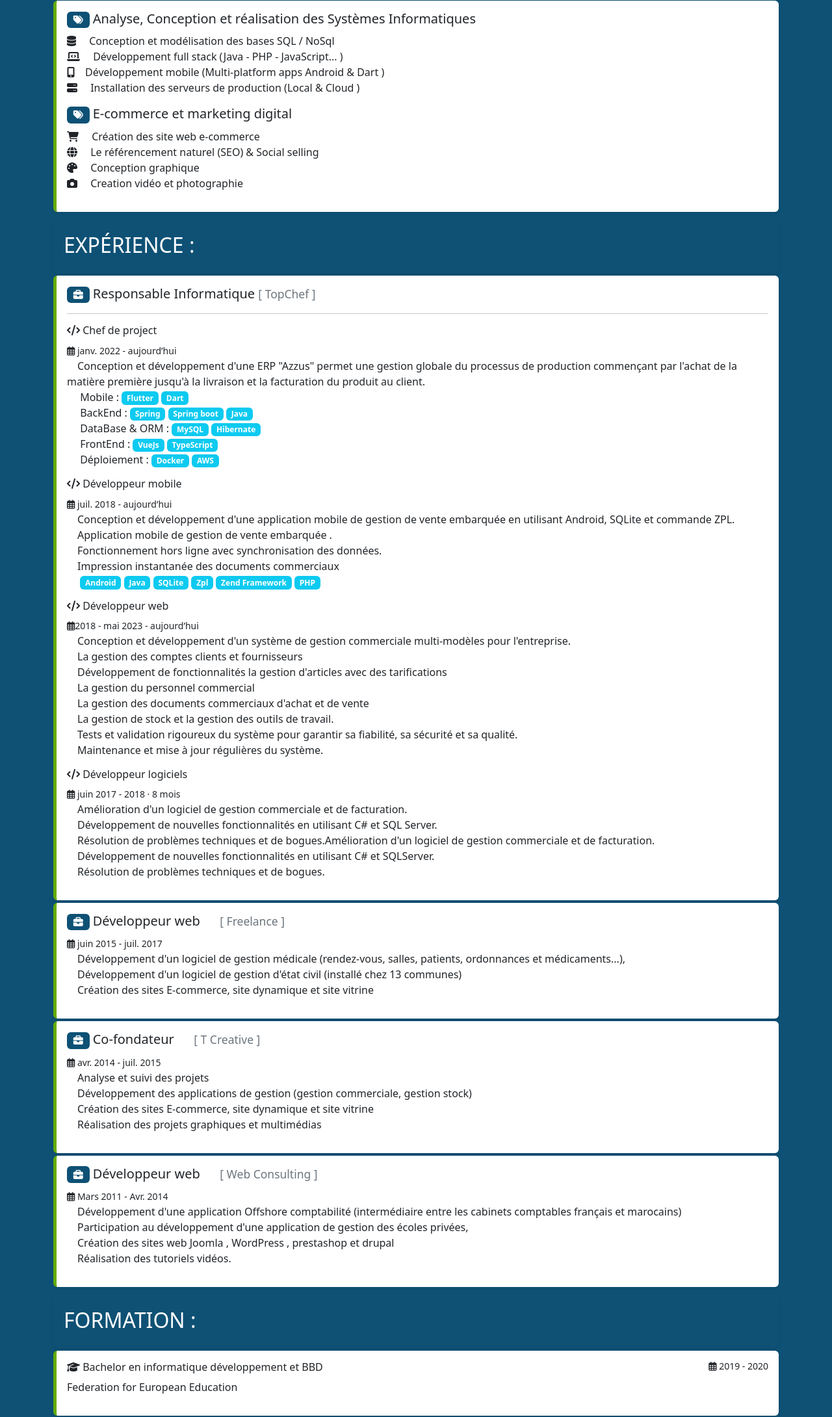
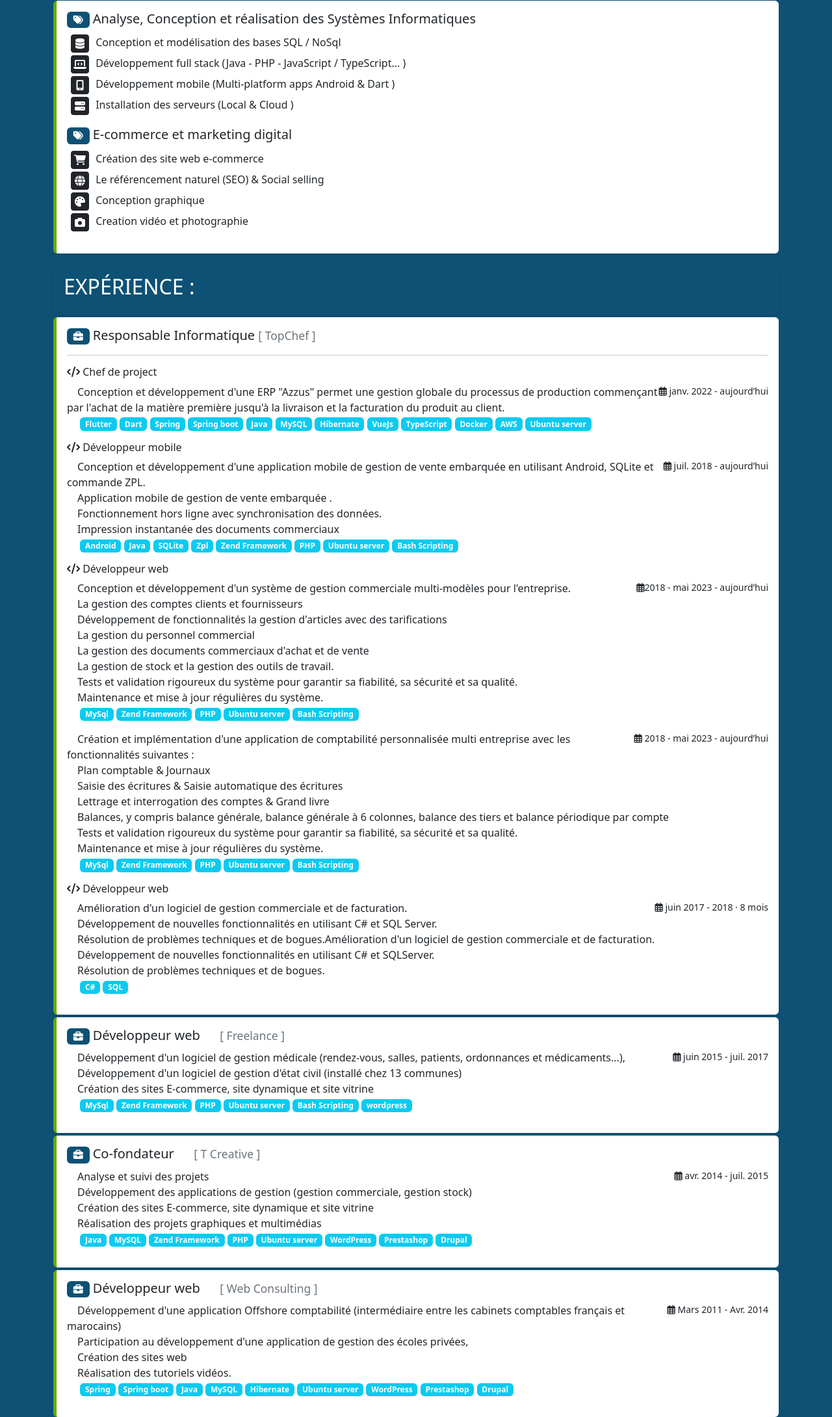
Before and after one commit to Fayssalbn/Resume_fenix.ma, a website: page index.html in a window 1280 px wide. Shown: the part 271-2451 px from the top of the page at 65% size. Drawn offline with nearby package versions, Linux system fonts and the light colour scheme.

Commit message:
init cv 1

```diff
--- a/index.html
+++ b/index.html
@@ -26,61 +26,80 @@
             <h2 class="text-uppercase">Compétences : </h2>
         </div>
         <div class="shadow-sm p-3 mb-3 bg-body rounded border-start border-secondary border-5">
-            <h5><span class="badge text-bg-primary"><i class="fa-solid fa-tags"></i></span>  Analyse, Conception et réalisation des Systèmes Informatiques</h5>
+            <h5><span class="badge text-bg-primary"><i class="fa-solid fa-tags"></i></span> Analyse, Conception et
+                réalisation des Systèmes Informatiques</h5>
             <ul class="list-unstyled">
-                <li><i class="fa-solid fa-database"></i> &emsp;Conception et modélisation des bases SQL / NoSql</li>
-                <li><i class="fa-solid fa-laptop-code"></i>&emsp; Développement full stack (Java - PHP - JavaScript... )</li>
-                <li><i class="fa-solid fa-mobile-screen-button"></i>&emsp;Développement mobile (Multi-platform apps Android & Dart )</li>
-                <li><i class="fa-solid fa-server"></i>&emsp; Installation des serveurs de production (Local & Cloud )</li>
+
+                <li><span class="fa-stack"><i class="fa-solid fa-square fa-stack-2x"></i><i
+                        class="fa  fa-database fa-stack-1x fa-inverse"></i></span> Conception et modélisation des bases
+                    SQL / NoSql
+                </li>
+                <li><span class="fa-stack"><i class="fa-solid fa-square fa-stack-2x"></i><i
+                        class="fa-solid fa-laptop-code fa-stack-1x fa-inverse"></i></span> Développement full stack
+                    (Java - PHP - JavaScript / TypeScript... )
+                </li>
+                <li><span class="fa-stack"><i class="fa-solid fa-square fa-stack-2x"></i><i
+                        class="fa-solid fa-mobile-screen-button fa-stack-1x fa-inverse"></i></span> Développement mobile
+                    (Multi-platform apps Android & Dart )
+                </li>
+                <li><span class="fa-stack"><i class="fa-solid fa-square fa-stack-2x"></i><i
+                        class="fa-solid fa-server fa-stack-1x fa-inverse"></i></span>  </i>Installation des serveurs
+                    (Local & Cloud )
+                </li>
             </ul>
-            <h5><span class="badge text-bg-primary"><i class="fa-solid fa-tags"></i></span>  E-commerce et marketing digital</h5>
+            <h5><span class="badge text-bg-primary"><i class="fa-solid fa-tags"></i></span> E-commerce et marketing
+                digital</h5>
             <ul class="list-unstyled">
-                <li><i class="fa-solid fa-cart-shopping"></i>&emsp; Création des site web e-commerce</li>
-                <li><i class="fa-solid fa-globe"></i>&emsp; Le référencement naturel (SEO) & Social selling</li>
-                <li><i class="fa-solid fa-palette"></i>&emsp; Conception graphique</li>
-                <li><i class="fa-solid fa-camera"></i>&emsp; Creation vidéo et photographie</li>
+                <li><span class="fa-stack"><i class="fa-solid fa-square fa-stack-2x"></i><i
+                        class="fa-solid fa-cart-shopping fa-stack-1x fa-inverse"></i></span> Création des site web
+                    e-commerce
+                </li>
+                <li><span class="fa-stack"><i class="fa-solid fa-square fa-stack-2x"></i><i
+                        class="fa-solid fa-globe fa-stack-1x fa-inverse"></i></span> Le référencement naturel (SEO) &
+                    Social selling
+                </li>
+                <li><span class="fa-stack"><i class="fa-solid fa-square fa-stack-2x"></i><i
+                        class="fa-solid fa-palette fa-stack-1x fa-inverse"></i></span> Conception graphique
+                </li>
+                <li><span class="fa-stack"><i class="fa-solid fa-square fa-stack-2x"></i><i
+                        class="fa-solid fa-camera fa-stack-1x fa-inverse"></i></span> Creation vidéo et photographie
+                </li>
             </ul>
         </div>
         <div class="shadow-sm p-3 mb-1 text-bg-primary rounded">
             <h2 class="text-uppercase">Expérience : </h2>
         </div>
         <div class="shadow-sm p-3 mb-1 bg-body rounded border-start border-secondary border-5">
-            <h5><span class="badge text-bg-primary"> <i class="fa-solid fa-briefcase"></i> </span> Responsable Informatique <small class="text-muted">[ TopChef ]</small></h5>
+            <h5><span class="badge text-bg-primary"> <i class="fa-solid fa-briefcase"></i> </span> Responsable
+                Informatique <small class="text-muted">[ TopChef ]</small></h5>
             <hr>
             <h6><i class="fa-solid fa-code"></i> Chef de project</h6>
             <ul class="list-unstyled">
-                <li><small><i class="fa-regular fa-calendar-days"></i> janv. 2022 - aujourd’hui </small></li>
-                <li>&emsp;Conception et développement d'une ERP "Azzus" permet une gestion globale du processus de production commençant par l'achat de la matière première jusqu'à la livraison et la facturation du produit au client.</li>
+                <li><small class="float-end"><i class="fa-regular fa-calendar-days"></i> janv. 2022 - aujourd’hui
+                </small></li>
+                <li>&emsp;Conception et développement d'une ERP "Azzus" permet une gestion globale du processus de
+                    production commençant par l'achat de la matière première jusqu'à la livraison et la facturation du
+                    produit au client.
+                </li>
                 <li>&emsp;
-                    Mobile :
                     <span class="badge bg-info">Flutter</span>
                     <span class="badge bg-info">Dart</span>
-                </li>
-                <li>&emsp;
-                    BackEnd :
                     <span class="badge bg-info">Spring</span>
                     <span class="badge bg-info">Spring boot</span>
                     <span class="badge bg-info">Java</span>
-                </li>
-                <li>&emsp;
-                    DataBase & ORM :
                     <span class="badge bg-info">MySQL</span>
                     <span class="badge bg-info">Hibernate</span>
-                </li>
-                <li>&emsp;
-                    FrontEnd :
                     <span class="badge bg-info">VueJs</span>
                     <span class="badge bg-info">TypeScript</span>
-                </li>
-                <li>&emsp;
-                    Déploiement :
                     <span class="badge bg-info">Docker</span>
                     <span class="badge bg-info">AWS</span>
+                    <span class="badge bg-info">Ubuntu server</span>
                 </li>
             </ul>
             <h6><i class="fa-solid fa-code"></i> Développeur mobile</h6>
             <ul class="list-unstyled">
-                <li><small><i class="fa-regular fa-calendar-days"></i> juil. 2018 - aujourd’hui </small></li>
+                <li><small class="float-end"><i class="fa-regular fa-calendar-days"></i> juil. 2018 - aujourd’hui
+                </small></li>
                 <li>&emsp;Conception et développement d'une application mobile de gestion de vente embarquée en
                     utilisant Android, SQLite et commande ZPL.
                 </li>
@@ -94,12 +113,17 @@
                     <span class="badge bg-info">Zpl</span>
                     <span class="badge bg-info">Zend Framework</span>
                     <span class="badge bg-info">PHP</span>
+                    <span class="badge bg-info">Ubuntu server</span>
+                    <span class="badge bg-info">Bash Scripting</span>
                 </li>
             </ul>
             <h6><i class="fa-solid fa-code"></i> Développeur web</h6>
             <ul class="list-unstyled">
-                <li><small><i class="fa-regular fa-calendar-days"></i>2018 - mai 2023 - aujourd’hui </small></li>
-                <li>&emsp;Conception et développement d'un système de gestion commerciale multi-modèles pour l'entreprise.</li>
+                <li><small class="float-end"><i class="fa-regular fa-calendar-days"></i>2018 - mai 2023 - aujourd’hui
+                </small></li>
+                <li>&emsp;Conception et développement d'un système de gestion commerciale multi-modèles pour
+                    l'entreprise.
+                </li>
                 <ul class="list-unstyled">
                     <li>&emsp;La gestion des comptes clients et fournisseurs</li>
                     <li>&emsp;Développement de fonctionnalités la gestion d'articles avec des tarifications</li>
@@ -107,90 +131,186 @@
                     <li>&emsp;La gestion des documents commerciaux d'achat et de vente</li>
                     <li>&emsp;La gestion de stock et la gestion des outils de travail.</li>
                 </ul>
-                <li>&emsp;Tests et validation rigoureux du système pour garantir sa fiabilité, sa sécurité et sa qualité.</li>
+                <li>&emsp;Tests et validation rigoureux du système pour garantir sa fiabilité, sa sécurité et sa
+                    qualité.
+                </li>
                 <li>&emsp;Maintenance et mise à jour régulières du système.</li>
+                <li>&emsp;
+                    <span class="badge bg-info">MySql</span>
+                    <span class="badge bg-info">Zend Framework</span>
+                    <span class="badge bg-info">PHP</span>
+                    <span class="badge bg-info">Ubuntu server</span>
+                    <span class="badge bg-info">Bash Scripting</span>
+                </li>
             </ul>
-            <h6> <i class="fa-solid fa-code"></i> Développeur logiciels </h6>
             <ul class="list-unstyled">
-                <li><small><i class="fa-regular fa-calendar-days"></i> juin 2017 - 2018 · 8 mois</small></li>
+                <li><small class="float-end"><i class="fa-regular fa-calendar-days"></i> 2018 - mai 2023 - aujourd’hui
+                </small></li>
+                <li>&emsp;Création et implémentation d'une application de comptabilité personnalisée multi entreprise
+                    avec les fonctionnalités suivantes :
+                </li>
+                <ul class="list-unstyled">
+                    <li>&emsp;Plan comptable & Journaux</li>
+                    <li>&emsp;Saisie des écritures & Saisie automatique des écritures</li>
+                    <li>&emsp;Lettrage et interrogation des comptes & Grand livre</li>
+                    <li>&emsp;Balances, y compris balance générale, balance générale à 6 colonnes, balance des tiers et
+                        balance périodique par compte
+                    </li>
+                </ul>
+                <li>&emsp;Tests et validation rigoureux du système pour garantir sa fiabilité, sa sécurité et sa
+                    qualité.
+                </li>
+                <li>&emsp;Maintenance et mise à jour régulières du système.</li>
+                <li>&emsp;
+                    <span class="badge bg-info">MySql</span>
+                    <span class="badge bg-info">Zend Framework</span>
+                    <span class="badge bg-info">PHP</span>
+                    <span class="badge bg-info">Ubuntu server</span>
+                    <span class="badge bg-info">Bash Scripting</span>
+                </li>
+            </ul>
+            <h6><i class="fa-solid fa-code"></i> Développeur web </h6>
+            <ul class="list-unstyled">
+                <li><small class="float-end"><i class="fa-regular fa-calendar-days"></i> juin 2017 - 2018 · 8
+                    mois</small></li>
                 <li>&emsp;Amélioration d'un logiciel de gestion commerciale et de facturation.</li>
                 <li>&emsp;Développement de nouvelles fonctionnalités en utilisant C# et SQL Server.</li>
-                <li>&emsp;Résolution de problèmes techniques et de bogues.Amélioration d'un logiciel de gestion commerciale et de facturation.</li>
+                <li>&emsp;Résolution de problèmes techniques et de bogues.Amélioration d'un logiciel de gestion
+                    commerciale et de facturation.
+                </li>
                 <li>&emsp;Développement de nouvelles fonctionnalités en utilisant C# et SQLServer.</li>
                 <li>&emsp;Résolution de problèmes techniques et de bogues.</li>
+                <li>&emsp;
+                    <span class="badge bg-info">C#</span>
+                    <span class="badge bg-info">SQL</span>
+
+                </li>
             </ul>
         </div>
         <div class="shadow-sm p-3 mb-1 bg-body rounded border-start border-secondary border-5">
-            <h5><span class="badge text-bg-primary"> <i class="fa-solid fa-briefcase"></i></span> Développeur web &emsp; <small class="text-muted text-end">[ Freelance ]</small></h5>
+            <h5><span class="badge text-bg-primary"> <i class="fa-solid fa-briefcase"></i></span> Développeur web &emsp;
+                <small class="text-muted text-end">[ Freelance ]</small></h5>
             <ul class="list-unstyled">
-                <li><small><i class="fa-regular fa-calendar-days"></i> juin 2015 - juil. 2017</small></li>
-                <li>&emsp;Développement d'un logiciel de gestion médicale (rendez-vous, salles, patients, ordonnances et médicaments...),</li>
+                <li><small class="float-end"><i class="fa-regular fa-calendar-days"></i> juin 2015 - juil. 2017</small>
+                </li>
+                <li>&emsp;Développement d'un logiciel de gestion médicale (rendez-vous, salles, patients, ordonnances et
+                    médicaments...),
+                </li>
                 <li>&emsp;Développement d'un logiciel de gestion d'état civil (installé chez 13 communes)</li>
                 <li>&emsp;Création des sites E-commerce, site dynamique et site vitrine</li>
+                <li>&emsp;
+                    <span class="badge bg-info">MySql</span>
+                    <span class="badge bg-info">Zend Framework</span>
+                    <span class="badge bg-info">PHP</span>
+                    <span class="badge bg-info">Ubuntu server</span>
+                    <span class="badge bg-info">Bash Scripting</span>
+                    <span class="badge bg-info">wordpress</span>
+                </li>
             </ul>
         </div>
         <div class="shadow-sm p-3 mb-1 bg-body rounded border-start border-secondary border-5">
-            <h5><span class="badge text-bg-primary"><i class="fa-solid fa-briefcase"></i></span> Co-fondateur &emsp; <small class="text-muted text-end">[ T Creative ]</small></h5>
+            <h5><span class="badge text-bg-primary"><i class="fa-solid fa-briefcase"></i></span> Co-fondateur &emsp;
+                <small class="text-muted text-end">[ T Creative ]</small></h5>
             <ul class="list-unstyled">
-                <li><small> <i class="fa-regular fa-calendar-days"></i> avr. 2014 - juil. 2015 </small></li>
+                <li><small class="float-end"> <i class="fa-regular fa-calendar-days"></i> avr. 2014 - juil. 2015
+                </small></li>
                 <li>&emsp;Analyse et suivi des projets</li>
                 <li>&emsp;Développement des applications de gestion (gestion commerciale, gestion stock)</li>
                 <li>&emsp;Création des sites E-commerce, site dynamique et site vitrine</li>
                 <li>&emsp;Réalisation des projets graphiques et multimédias</li>
+                <li>&emsp;
+                    <span class="badge bg-info">Java</span>
+                    <span class="badge bg-info">MySQL</span>
+                    <span class="badge bg-info">Zend Framework</span>
+                    <span class="badge bg-info">PHP</span>
+                    <span class="badge bg-info">Ubuntu server</span>
+                    <span class="badge bg-info">WordPress</span>
+                    <span class="badge bg-info">Prestashop</span>
+                    <span class="badge bg-info">Drupal</span>
+                </li>
             </ul>
         </div>
         <div class="shadow-sm p-3 mb-3 bg-body rounded border-start border-secondary border-5">
-            <h5><span class="badge text-bg-primary"> <i class="fa-solid fa-briefcase"></i> </span> Développeur web &emsp; <small class="text-muted text-end">[ Web Consulting ]</small></h5>
+            <h5><span class="badge text-bg-primary"> <i class="fa-solid fa-briefcase"></i> </span> Développeur web
+                &emsp; <small class="text-muted text-end">[ Web Consulting ]</small></h5>
             <ul class="list-unstyled">
-                <li><small><i class="fa-regular fa-calendar-days"></i> Mars 2011 - Avr. 2014</small></li>
-                <li>&emsp;Développement d'une application Offshore comptabilité (intermédiaire entre les cabinets comptables français et marocains)</li>
+                <li><small class="float-end"><i class="fa-regular fa-calendar-days"></i> Mars 2011 - Avr. 2014</small>
+                </li>
+                <li>&emsp;Développement d'une application Offshore comptabilité (intermédiaire entre les cabinets
+                    comptables français et marocains)
+                </li>
                 <li>&emsp;Participation au développement d'une application de gestion des écoles privées,</li>
-                <li>&emsp;Création des sites web Joomla , WordPress , prestashop et drupal</li>
+                <li>&emsp;Création des sites web</li>
                 <li>&emsp;Réalisation des tutoriels vidéos.</li>
+                <li>&emsp;
+                    <span class="badge bg-info">Spring</span>
+                    <span class="badge bg-info">Spring boot</span>
+                    <span class="badge bg-info">Java</span>
+                    <span class="badge bg-info">MySQL</span>
+                    <span class="badge bg-info">Hibernate</span>
+                    <span class="badge bg-info">Ubuntu server</span>
+                    <span class="badge bg-info">WordPress</span>
+                    <span class="badge bg-info">Prestashop</span>
+                    <span class="badge bg-info">Drupal</span>
+                </li>
             </ul>
         </div>
         <div class="shadow-sm p-3 mb-1 text-bg-primary rounded">
-            <h2 class="text-uppercase" >Formation : </h2>
+            <h2 class="text-uppercase">Formation : </h2>
         </div>
         <div class="shadow-sm p-3 mb-1 bg-body rounded border-start border-secondary border-5">
-            <h6> <i class="fa-solid fa-graduation-cap"></i> Bachelor en informatique développement et BBD <small class="float-end"> <i class="fa-regular fa-calendar-days"></i> 2019 - 2020</small></h6>
+            <h6><i class="fa-solid fa-graduation-cap"></i> Bachelor en informatique développement et BBD <small
+                    class="float-end"> <i class="fa-regular fa-calendar-days"></i> 2019 - 2020</small></h6>
             <ul class="list-unstyled">
-                <li>Federation for European Education </li>
+                <li>Federation for European Education</li>
             </ul>
         </div>
         <div class="shadow-sm p-3 mb-1 bg-body rounded border-start border-secondary border-5">
-            <h6><i class="fa-solid fa-graduation-cap"></i> Certificat de formation Java J2EE UML Diagrammes  <small class="float-end"> <i class="fa-regular fa-calendar-days"></i> 2010 - 2011</small></h6>
+            <h6><i class="fa-solid fa-graduation-cap"></i> Certificat de formation Java J2EE UML Diagrammes <small
+                    class="float-end"> <i class="fa-regular fa-calendar-days"></i> 2010 - 2011</small></h6>
             <ul class="list-unstyled">
                 <li>Institut Spécialisé de Technologie Appliquée</li>
             </ul>
         </div>
         <div class="shadow-sm p-3 mb-1 bg-body rounded border-start border-secondary border-5">
-            <h6> <i class="fa-solid fa-graduation-cap"></i> TSDI, Programmation informatique <small class="float-end" > <i class="fa-regular fa-calendar-days"></i> 2009 - 2010</small></h6>
+            <h6><i class="fa-solid fa-graduation-cap"></i> TSDI, Programmation informatique <small class="float-end"> <i
+                    class="fa-regular fa-calendar-days"></i> 2009 - 2010</small></h6>
             <ul class="list-unstyled">
-                <li>Institut Spécialisé de Technologie Appliquée </li>
+                <li>Institut Spécialisé de Technologie Appliquée</li>
             </ul>
         </div>
         <div class="shadow-sm p-3  bg-body rounded border-start border-secondary border-5">
-            <h6><i class="fa-solid fa-graduation-cap"></i> Baccalauréat scientifique, Math Physique <small class="float-end"> <i class="fa-regular fa-calendar-days"></i> 2002 - 2006</small> </h6>
+            <h6><i class="fa-solid fa-graduation-cap"></i> Baccalauréat scientifique, Math Physique <small
+                    class="float-end"> <i class="fa-regular fa-calendar-days"></i> 2002 - 2006</small></h6>
             <ul class="list-unstyled">
-                <li>Lycée Khaled ibn walid </li>
+                <li>Lycée Khaled ibn walid</li>
             </ul>
         </div>
         <div class="shadow-sm p-3 mb-1 text-bg-primary rounded">
-            <h2 class="text-uppercase" >Auto Formation : </h2>
+            <h2 class="text-uppercase">Auto Formation : </h2>
         </div>
         <div class="shadow-sm p-3 mb-5 bg-body rounded border-start border-secondary border-5">
-            <h6>  <i class="fa-solid fa-graduation-cap"></i> Noble Work Foundation udemy     <small class="float-end"> <i class="fa-regular fa-calendar-days"></i> 2022 </small> </h6>
+            <h6><i class="fa-solid fa-graduation-cap"></i> Noble Work Foundation udemy <small class="float-end"> <i
+                    class="fa-regular fa-calendar-days"></i> 2022 </small></h6>
             <ul class="list-unstyled">
-                <li> Flutter & Dart - The Complete Guide  <a href="https://www.udemy.com/certificate/UC-4ea7d21c-388b-4518-aa1d-5fa6454f011d/"></a> </li>
-                <li> Angular - The Complete Guide </li>
-                <li> Docker & Kubernetes: The Practical Guide </li>
+                <li> Flutter & Dart - The Complete Guide <a
+                        href="https://www.udemy.com/certificate/UC-4ea7d21c-388b-4518-aa1d-5fa6454f011d/"></a></li>
+                <li> Angular - The Complete Guide</li>
+                <li> Docker & Kubernetes: The Practical Guide</li>
             </ul>
         </div>
-        <div class="shadow-sm p-3 mb-5 bg-body rounded border-start border-secondary border-5">
-            <div class="d-grid gap-2 col-6 mx-auto">
-                <button class="btn btn-primary" type="button">Contact me</button>
-                <button id="createPdfButton">Create PDF</button>
+        <div class="shadow-sm p-3 mb-5 bg-body rounded border-start border-secondary border-5 d-flex justify-content-center">
+            <div class="btn-group" role="group">
+
+
+                <a href="https://www.instagram.com/" target="_blank" type="button" class="btn btn-primary"><i
+                        class="fab fa-instagram"></i></a>
+                <a href="https://www.youtube.com/" target="_blank" type="button" class="btn btn-primary"><i
+                        class="fab fa-youtube"></i></a>
+                <a href="mailto:example@gmail.com" target="_blank" type="button" class="btn btn-primary"><i
+                        class="far fa-envelope"></i></a>
+
+
             </div>
         </div>
     </div>
```
